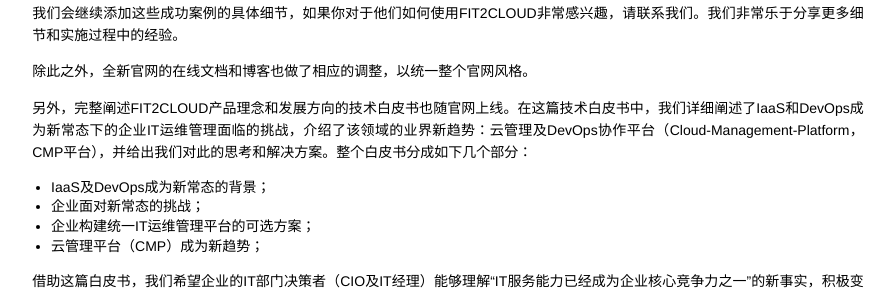
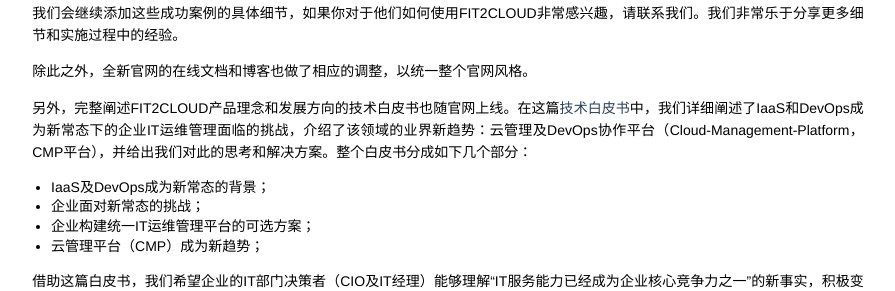
Before and after one commit to Xuguilin/blog, a Jekyll site: the page built from _posts/2015-06-22-new-website-and-whitepaper.md, in a window 1280 px wide. Shown: the part 1142-1433 px from the top of the page, without its empty margins (192-1087 px from the left). Built offline with Jekyll 4.4.1, drawn with Linux system fonts in a browser that asks for light colours; some web fonts are replaced; Markdown is read by kramdown in place of the engine named in the settings; comment, search, counter and statistics services are not loaded; part of the change alters nothing that is shown.

Commit message:
增加技术白皮书链接

```diff
--- a/_posts/2015-06-22-new-website-and-whitepaper.md
+++ b/_posts/2015-06-22-new-website-and-whitepaper.md
@@ -32,7 +32,7 @@ title: FIT2CLOUD上线全新网站并发布技术白皮书
 
 除此之外，全新官网的在线文档和博客也做了相应的调整，以统一整个官网风格。
 
-另外，完整阐述FIT2CLOUD产品理念和发展方向的技术白皮书也随官网上线。在这篇技术白皮书中，我们详细阐述了IaaS和DevOps成为新常态下的企业IT运维管理面临的挑战，介绍了该领域的业界新趋势：云管理及DevOps协作平台（Cloud-Management-Platform，CMP平台），并给出我们对此的思考和解决方案。整个白皮书分成如下几个部分：
+另外，完整阐述FIT2CLOUD产品理念和发展方向的技术白皮书也随官网上线。在这篇[技术白皮书](http://www.fit2cloud.com/static/whitepaper.pdf)中，我们详细阐述了IaaS和DevOps成为新常态下的企业IT运维管理面临的挑战，介绍了该领域的业界新趋势：云管理及DevOps协作平台（Cloud-Management-Platform，CMP平台），并给出我们对此的思考和解决方案。整个白皮书分成如下几个部分：
 
 - IaaS及DevOps成为新常态的背景；
 - 企业面对新常态的挑战；
```
